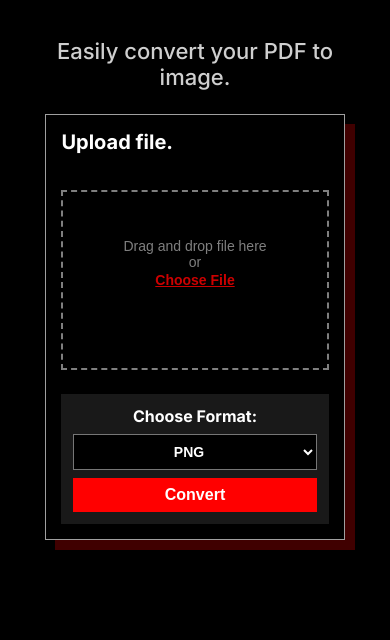
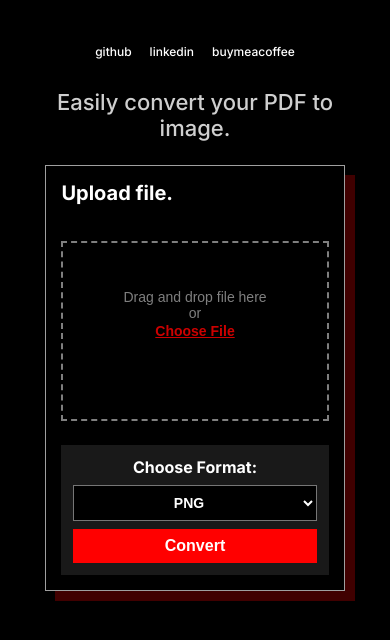
Before and after one commit to devdestro/pdfconverter, a React (Create React App) app: page / in a window 390 px wide. Shown: the top 640 px of the page. Built offline with nearby package versions, Linux system fonts and the light colour scheme.

Commit message:
fixed the navbar problems

```diff
--- a/src/App.css
+++ b/src/App.css
@@ -40,7 +40,7 @@ body a {
 .navbar {
   display: flex;
   align-items: center;
-  justify-content: space-between;
+  justify-content: center;
   width: 100%;
 }
 
@@ -262,7 +262,11 @@ button {
 }
 @media (max-width: 768px) {
   .navbar {
-    display: none;
+    width: 100%;
+    margin-top: 36px;
+  }
+  .navbar-menu a {
+    font-size: 12px;
   }
 
   .App {
@@ -273,7 +277,7 @@ button {
 
   .App-header {
     width: 85%;
-    margin: 8px auto;
+    margin-top: 36px;
   }
 
   h1 {
--- a/src/App.js
+++ b/src/App.js
@@ -110,7 +110,6 @@ function App() {
           <a href='https://www.linkedin.com/in/yunus-emre-kuru-a33341217/' target='_blank'>linkedin</a>
           <a href='https://buymeacoffee.com/devdestro' target='_blank'>buymeacoffee</a>
         </div>
-        <a  href='#other' className='button'>other projects</a>
       </div>
       <header className="App-header">
         <h1>Easily convert
```
